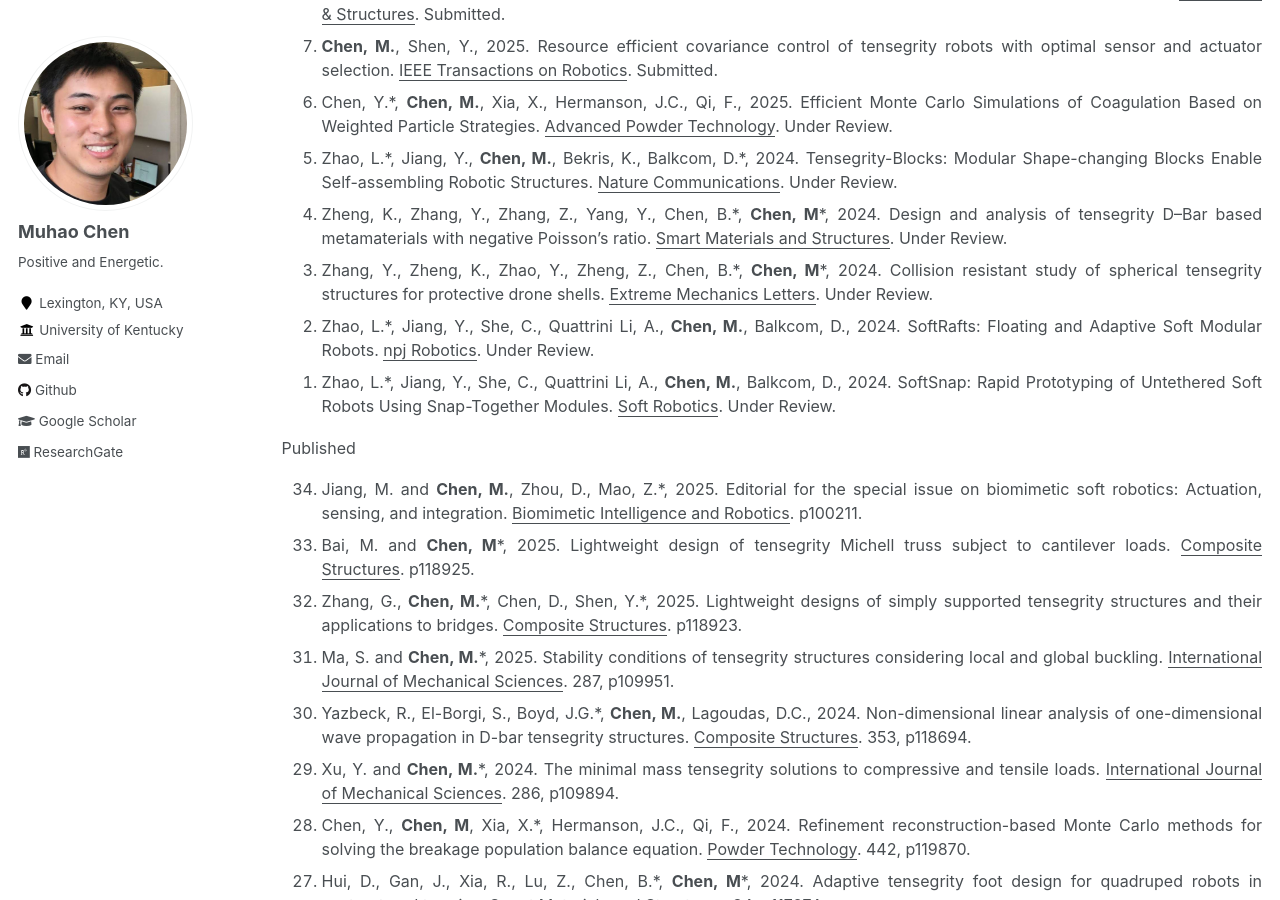
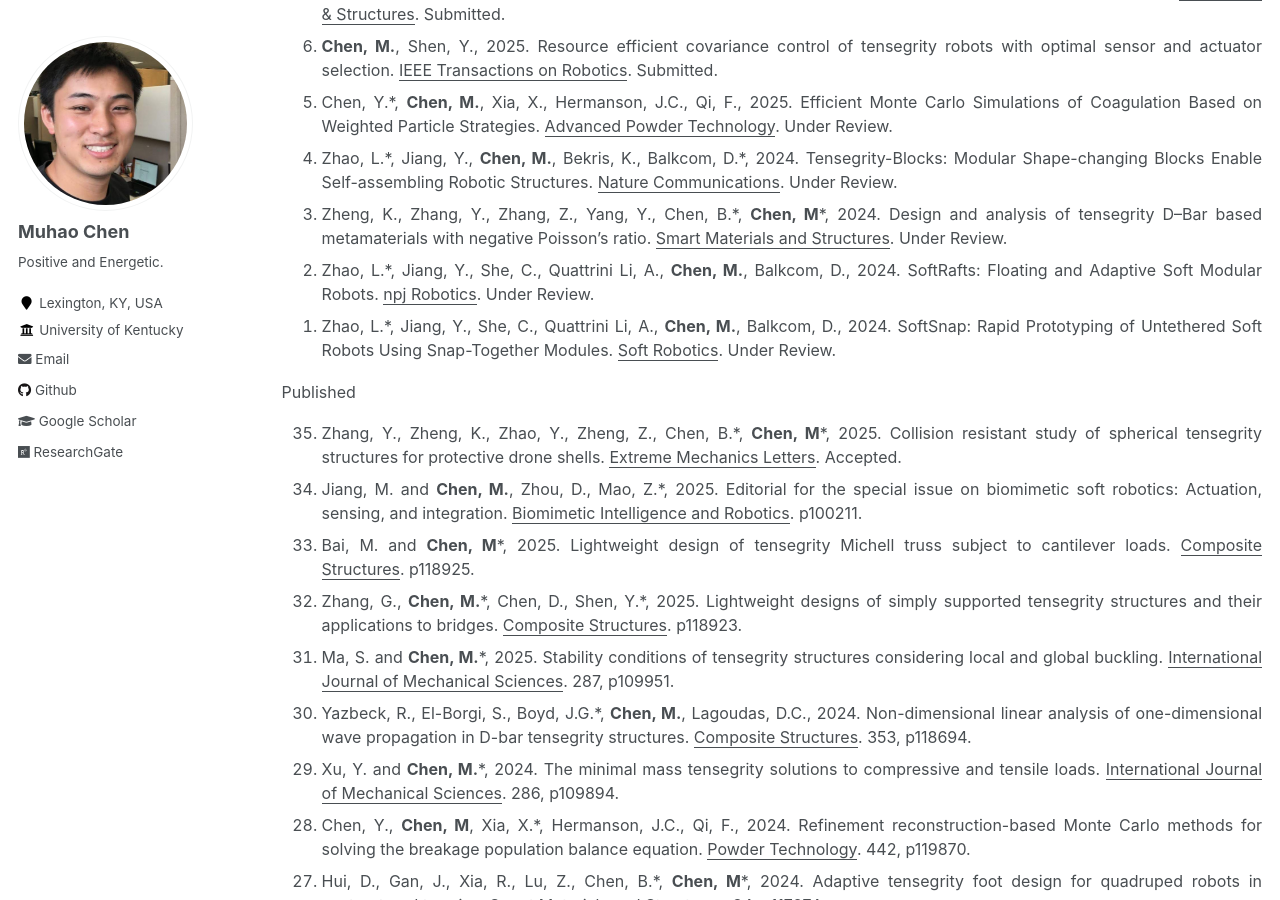
Before and after one commit to Muhao-Chen/muhao-chen.github.io, a Jekyll site: the page built from _pages/publication.md, in a window 1280 px wide and 900 px high, scrolled down 339 px. Built offline with Jekyll 4.4.1, drawn with Linux system fonts in a browser that asks for light colours; part of the change alters nothing that is shown.

Commit message:
Update publication.md

```diff
--- a/_pages/publication.md
+++ b/_pages/publication.md
@@ -22,7 +22,6 @@ Submitted
 <li> Chen, Y.*, <strong>Chen, M.</strong>, Xia, X., Hermanson, J.C., Qi, F., 2025. Efficient Monte Carlo Simulations of Coagulation Based on Weighted Particle Strategies. <u>Advanced Powder Technology</u>. Under Review. </li>
 <li> Zhao, L.*, Jiang, Y., <strong>Chen, M.</strong>, Bekris, K., Balkcom, D.*, 2024. Tensegrity-Blocks: Modular Shape-changing Blocks Enable Self-assembling Robotic Structures. <u>Nature Communications</u>. Under Review. </li>
 <li> Zheng, K., Zhang, Y., Zhang, Z., Yang, Y., Chen, B.*, <strong>Chen, M</strong>*, 2024. Design and analysis of tensegrity D–Bar based metamaterials with negative Poisson’s ratio. <u>Smart Materials and Structures</u>. Under Review. </li>
-<li> Zhang, Y., Zheng, K., Zhao, Y., Zheng, Z., Chen, B.*, <strong>Chen, M</strong>*, 2024. Collision resistant study of spherical tensegrity structures for protective drone shells. <u>Extreme Mechanics Letters</u>. Under Review. </li>
 <!-- <li> <strong>Chen, M.</strong>*, 2024. Mass efficient Double-Helix Tensegrity for underwater, land, air, and space applications. <u>Computer Methods in Applied Mechanics and Engineering</u>.-->
 <!-- <li>Shen, Y., <strong>Chen, M.</strong>*, 2025. TsgDMC: Tensegrity Data-based Modeling and Control. <u>Journal of Open Source Software</u>. </li>
 <li>Ma, S., <strong>Chen, M.</strong>*, 2025. OriTsgEFA: Origami and Tensegrity Equilibrium and Form-finding Analysis. <u>Journal of Open Source Software</u>. </li> -->
@@ -31,6 +30,7 @@ Submitted
 </ol>
 Published
 <ol reversed>
+<li> Zhang, Y., Zheng, K., Zhao, Y., Zheng, Z., Chen, B.*, <strong>Chen, M</strong>*, 2025. Collision resistant study of spherical tensegrity structures for protective drone shells. <u>Extreme Mechanics Letters</u>. Accepted. </li>
 <li>Jiang, M. and <strong>Chen, M.</strong>, Zhou, D., Mao, Z.*, 2025. Editorial for the special issue on biomimetic soft robotics: Actuation, sensing, and integration. <u>Biomimetic Intelligence and Robotics</u>. p100211.</li>
 <li>Bai, M. and <strong>Chen, M</strong>*, 2025. Lightweight design of tensegrity Michell truss subject to cantilever loads. <u>Composite Structures</u>. p118925.</li>
 <li>Zhang, G., <strong>Chen, M.</strong>*, Chen, D., Shen, Y.*, 2025. Lightweight designs of simply supported tensegrity structures and their applications to bridges. <u>Composite Structures</u>. p118923.</li>
```
